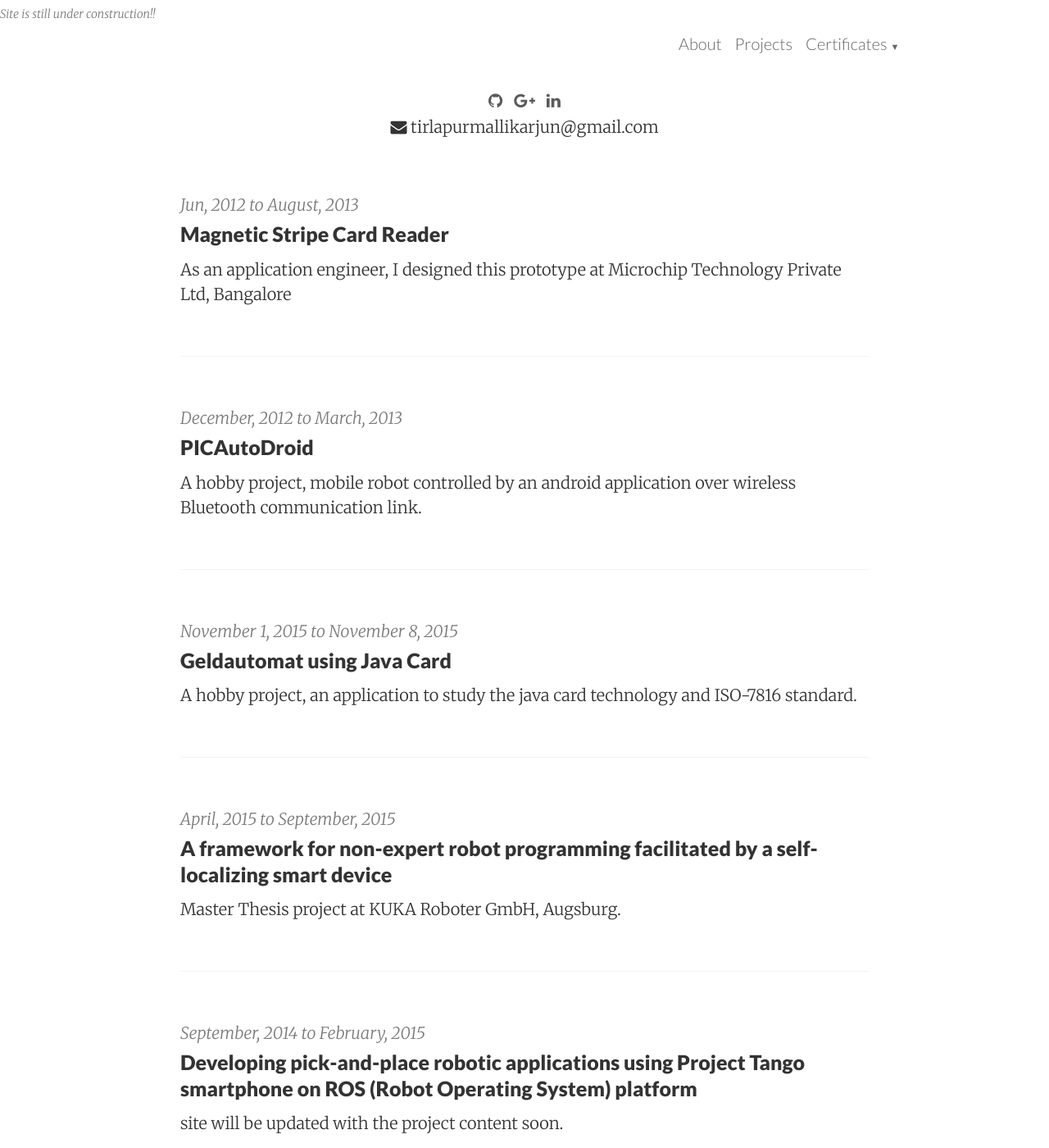
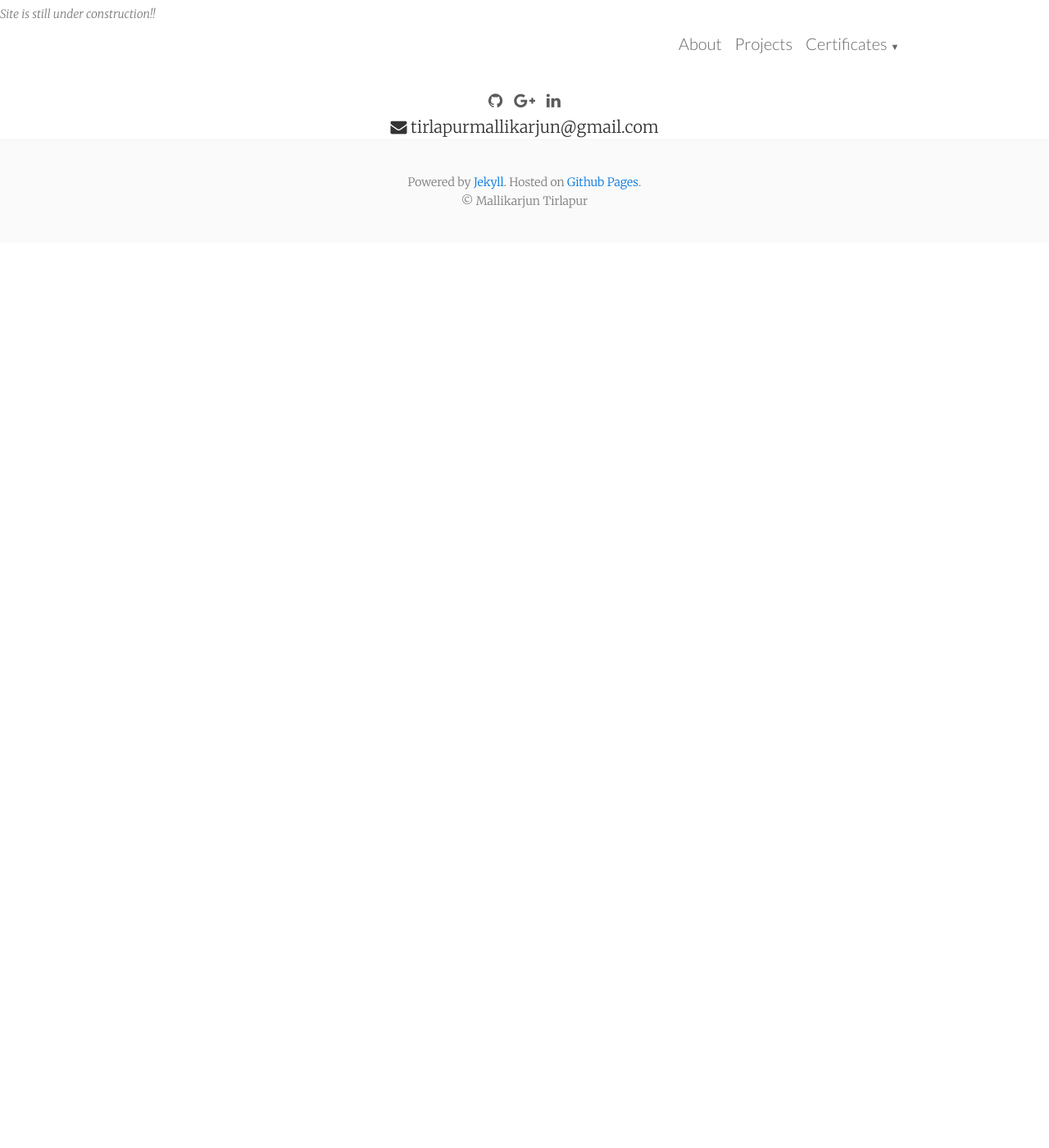
Before and after one commit to MallikarjunTirlapur/MallikarjunTirlapur.github.io, a Jekyll site: the page built from projects/index.html, in a window 1280 px wide and 1400 px high. Shown: the whole window at 82% size. Built offline with Jekyll 4.4.1, drawn with Linux system fonts in a browser that asks for light colours; nearby versions of some CDN libraries.

Commit message:
Update index.html

```diff
--- a/projects/index.html
+++ b/projects/index.html
@@ -3,7 +3,7 @@ layout: default
 ---
 
 
-    <div class="post p2 p-responsive wrap" role="main">
+ <!--   <div class="post p2 p-responsive wrap" role="main">
       <div class="measure">
         <div class="home">
 
@@ -96,7 +96,7 @@ layout: default
 
 
         </p>
-      </div>-->
+      </div>
 
 
 
@@ -107,4 +107,4 @@ layout: default
 </div>
 
 </body>
-</html>
+</html> -->
```
